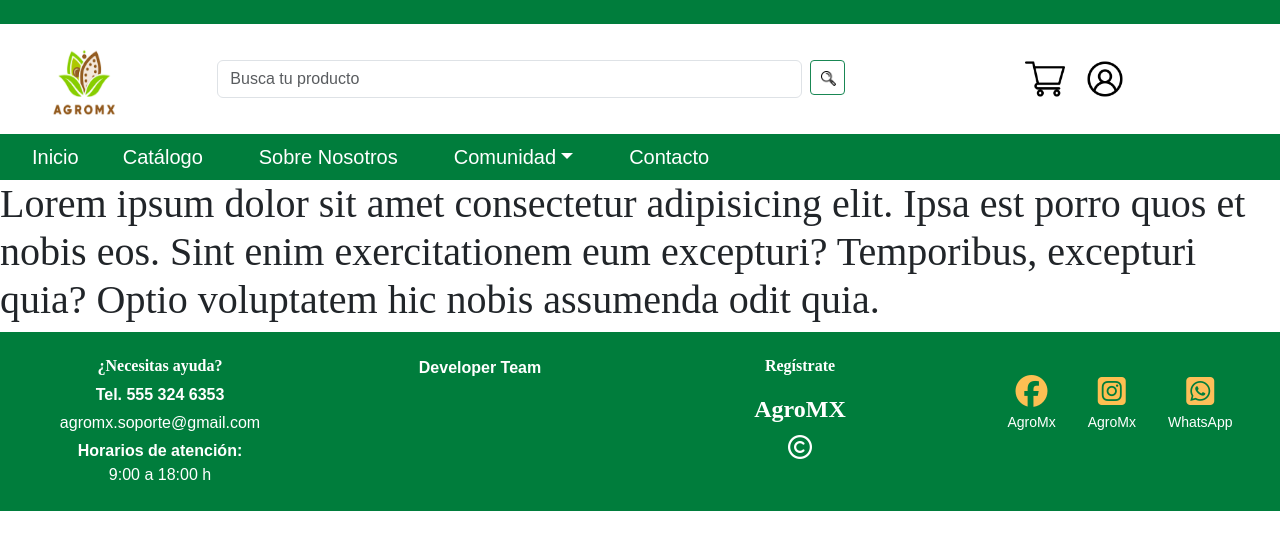
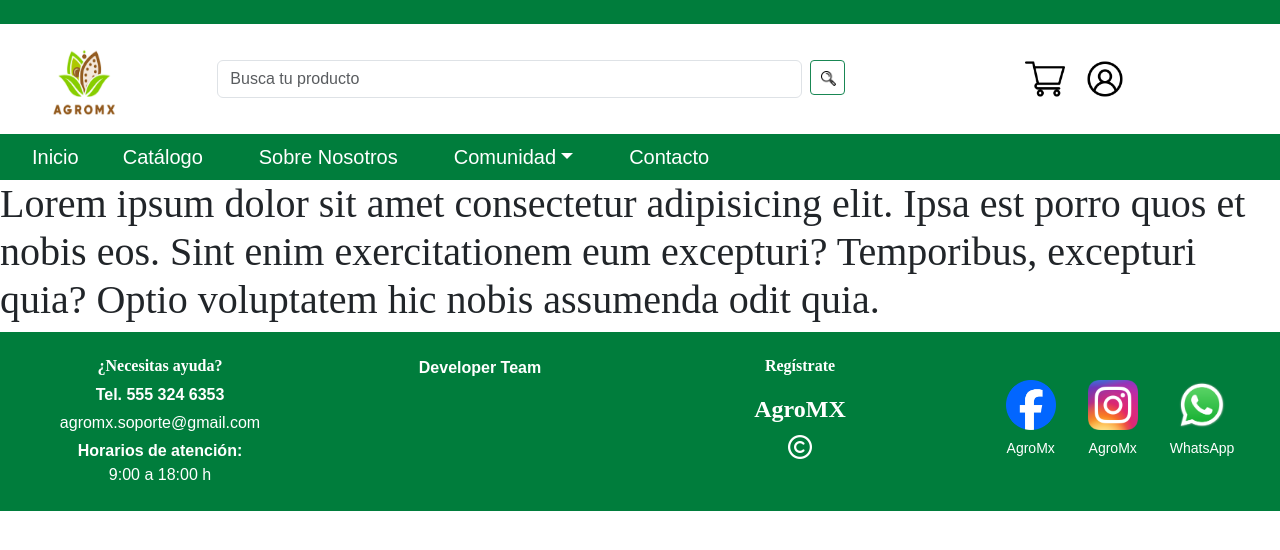
Before and after one commit to Bohorquezjael/AgroMx-FrontReact, a React (Vite) app: page / in a window 1280 px wide. Shown: the top 550 px of the page. Built offline with nearby package versions, Linux system fonts and the light colour scheme; a web font is replaced by a local one.

Commit message:
added images to footer

```diff
--- a/src/components/footer/Footer.jsx
+++ b/src/components/footer/Footer.jsx
@@ -25,19 +25,19 @@ export default function Footer() {
                     <div className="d-flex justify-content-center align-items-center">
                         <div className="text-center mx-3 my-4">
                             <a href="#" aria-label="Facebook AgroMx" className="text-white text-decoration-none">
-                                <i className="fa-brands fa-facebook fa-2xl" style={{ color: '#fdbf53' }}></i>
+                            <img src="../../../public/images/Facebook-logo.svg.png" alt="Logo de la aplicación de Facebook" width="50" height="50"/>
                                 <p className="mb-0 small mt-2">AgroMx</p>
                             </a>
                         </div>
                         <div className="text-center mx-3">
                             <a href="#" aria-label="Instagram AgroMx" className="text-white text-decoration-none">
-                                <i className="fa-brands fa-square-instagram fa-2xl" style={{ color: '#fdbf51' }}></i>
+                            <img src="../../../public/images/Instagram_icon.png" alt="Logo de la aplicación de Instagram" width="50" height="50"/>
                                 <p className="mb-0 small mt-2">AgroMx</p>
                             </a>
                         </div>
                         <div className="text-center mx-3">
                             <a href="whatsap.web.com" aria-label="WhatsApp AgroMx" className="text-white text-decoration-none">
-                                <i className="fa-brands fa-square-whatsapp fa-2xl" style={{ color: '#fdbf59' }}></i>
+                            <img src="../../../public/images/WhatsApp.svg.png" alt="Logo de la aplicación de WhatsApp" width="50" height="50"/>
                                 <p className="mb-0 small mt-2">WhatsApp</p>
                             </a>
                         </div>
```
